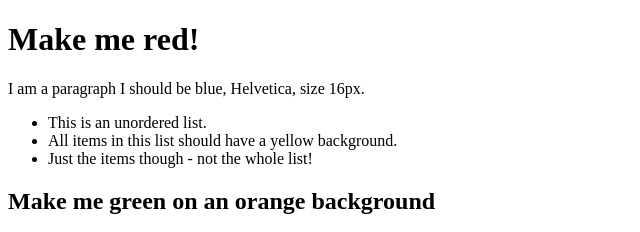
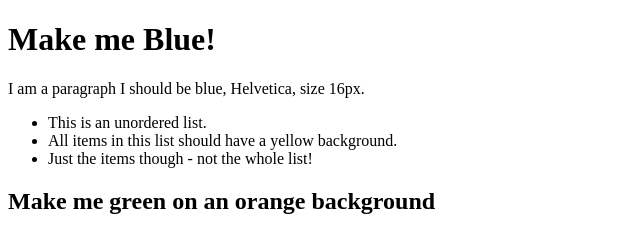
Before and after one commit to emjwalter/Emily, a plain HTML site: page html2-master/exercise1.html in a window 1280 px wide. Shown: the top 232 px of the page, 0-640 px from the left. Drawn offline with Linux system fonts and the light colour scheme.

Commit message:
Changing red to blue
Edited the html text from red to blue

```diff
--- a/html2-master/exercise1.html
+++ b/html2-master/exercise1.html
@@ -4,7 +4,7 @@
         <title>CSS Exercises 1</title>
     </head>
     <body>
-        <h1>Make me red!</h1>
+        <h1>Make me Blue!</h1>
 
         <p>I am a paragraph I should be blue, Helvetica, size 16px.</p>
 
```
